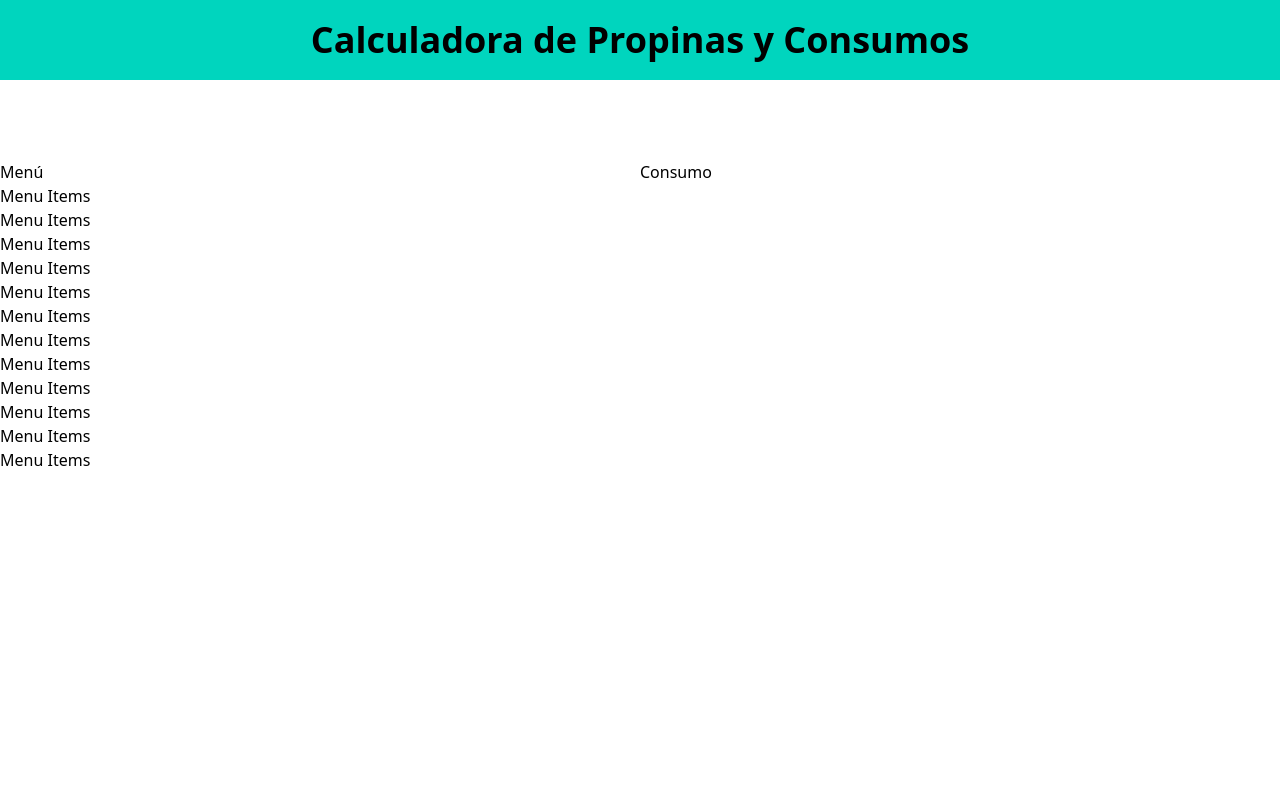
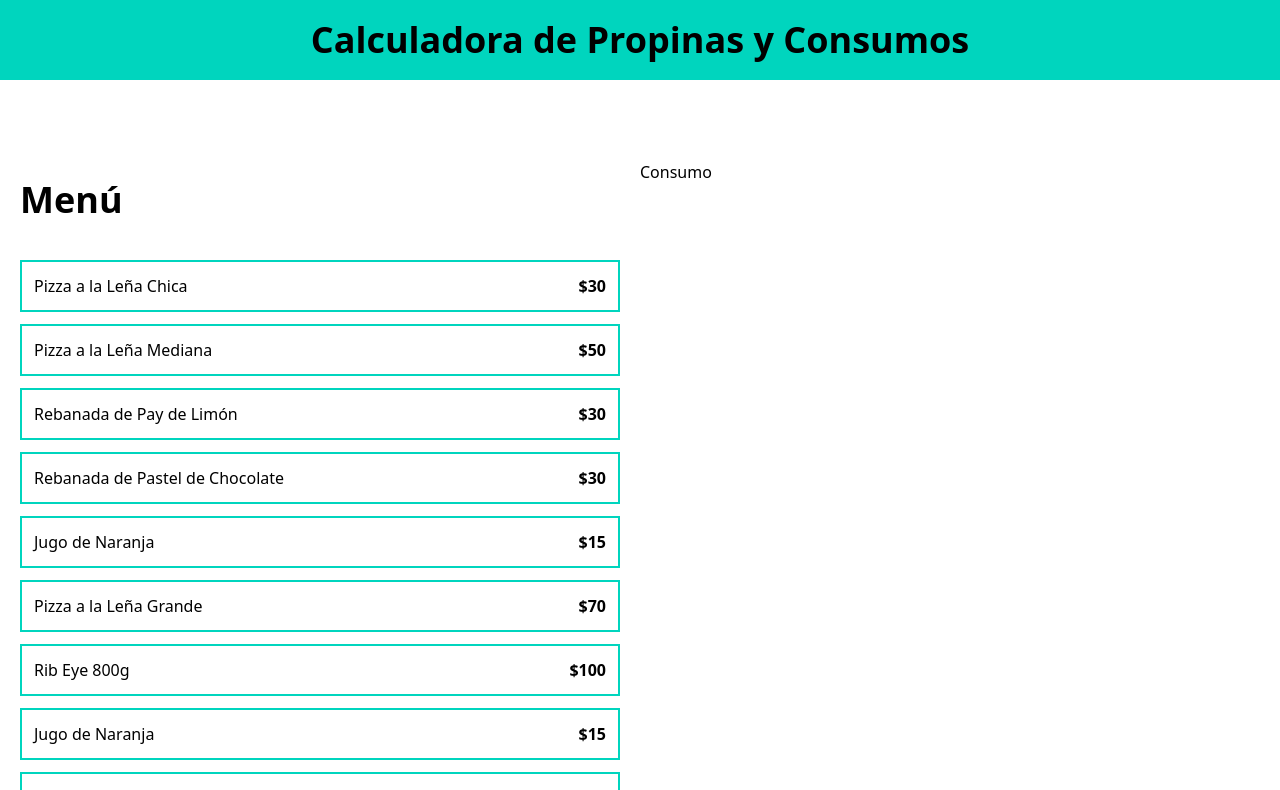
Before and after one commit to MorsaDevOmarG/CalculadoraPropinasTs, a React (Vite) app: page / in a window 1280 px wide. Shown: the top 790 px of the page. Built offline with nearby package versions, Linux system fonts and the light colour scheme.

Commit message:
Listando los productos del MENU}

```diff
--- a/src/App.tsx
+++ b/src/App.tsx
@@ -1,5 +1,5 @@
 import MenuItems from "./components/MenuItems";
-import { menuItems } from "./data/db"
+import { menuItems } from "./data/db";
 
 function App() {
   // console.log(menuItems);
@@ -13,14 +13,14 @@
 
       {/* Media Queries = md: , lg: , etc.... */}
       <main className="max-w-7xl mx-auto py-20 grid md:grid-cols-2">
-        <div>
-          <h2>Menú</h2>
+        <div className="p-5">
+          <h2 className="text-4xl font-black">Menú</h2>
 
-          {
-            menuItems.map(item => (
-              <MenuItems key={item.id} />
-            ))
-          }
+          <div className="space-y-3 mt-10">
+            {menuItems.map((item) => (
+              <MenuItems key={item.id} item={item} />
+            ))}
+          </div>
         </div>
 
         <div>
@@ -31,4 +31,4 @@
   );
 }
 
-export default App
+export default App;
--- a/src/components/MenuItems.tsx
+++ b/src/components/MenuItems.tsx
@@ -1,9 +1,17 @@
+import type{ MenuItem } from '../types/index';
 
+// Declaramos el TYPE aquí porque solo se usará en este componente
+type MenuItemProps = {
+  item: MenuItem;
+};
 
-export default function MenuItems() {
+export default function MenuItems({item} : MenuItemProps) {
   return (
-    <div>
-      <h1>Menu Items</h1>
-    </div>
+    <button
+      className='border-2 border-teal-400 w-full p-3 flex justify-between cursor-pointer hover:bg-teal-200'
+    >
+      <p>{item.name}</p>
+      <p className='font-black'>${item.price}</p>
+    </button>
   )
 };
```
